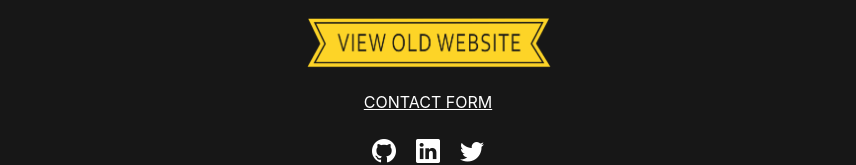
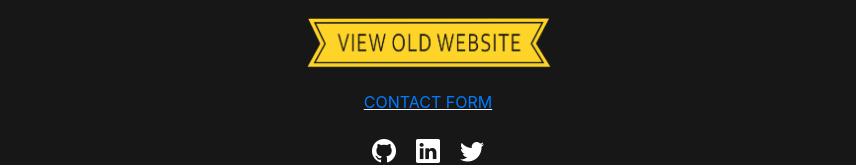
Before and after one commit to austin-morrow/austin-morrow, a Vue app: page / in a window 1280 px wide. Shown: the part 508-673 px from the top of the page, without its empty margins (212-1068 px from the left). Built offline with nearby package versions, Linux system fonts and the light colour scheme.

Commit message:
Adding some links to external sites

```diff
--- a/src/views/Home.vue
+++ b/src/views/Home.vue
@@ -11,15 +11,16 @@
         alt="Under Constructions"
       />
     </div>
-    <div>
+    <div><a href="http://austinmorrow.me" target="_blank">
       <img
         class="banner"
         src="../assets/images/banner.png"
         alt="Under Constructions"
       />
+    </a>
     </div>
     <div>
-      <div class="text">CONTACT FORM</div>
+      <div class="text"><a href="https://austin-morrow1.hecticshare.com/public/austin-morrow1/discovery-form---new-website">CONTACT FORM</a></div>
     </div>
     <div class="icons">
       <i class="bi bi-github"></i>
```
